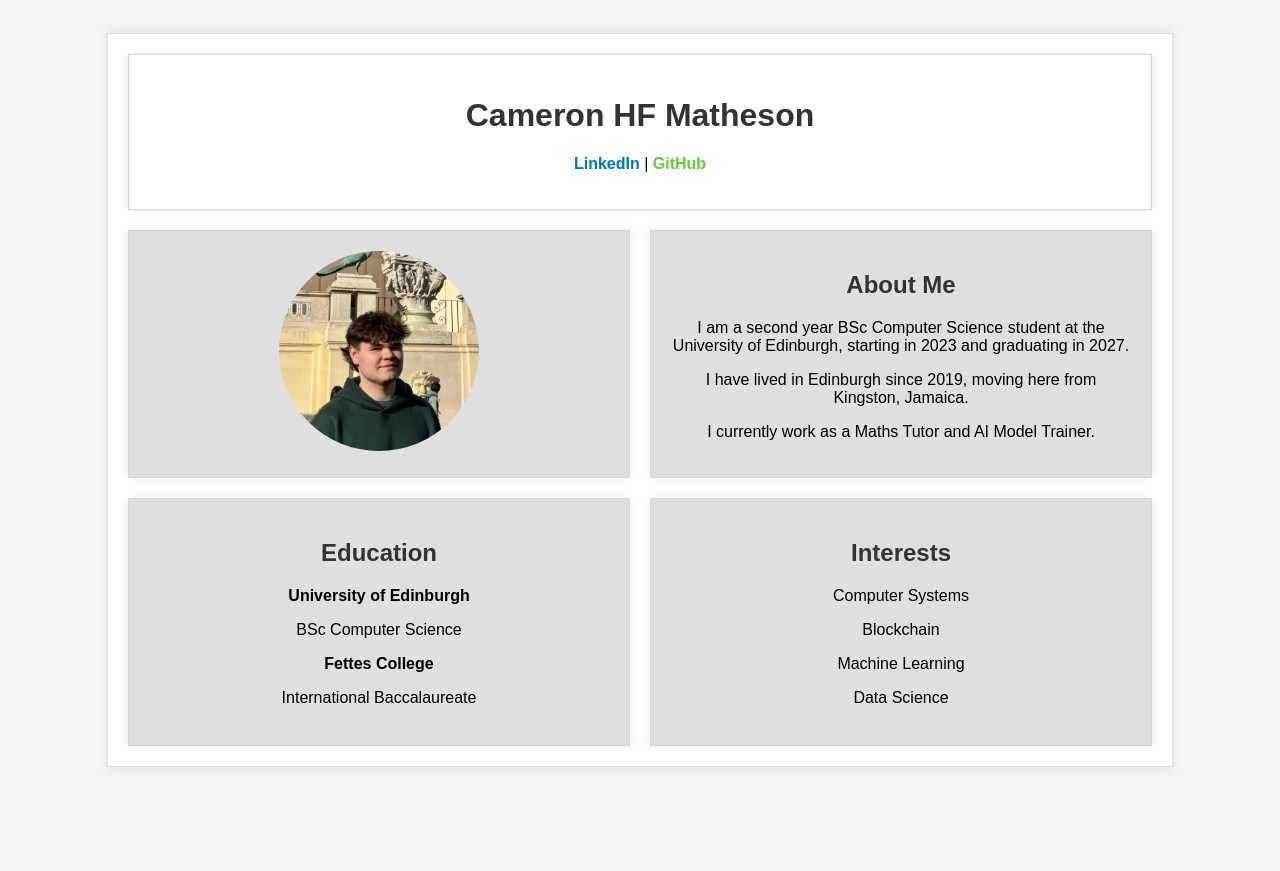
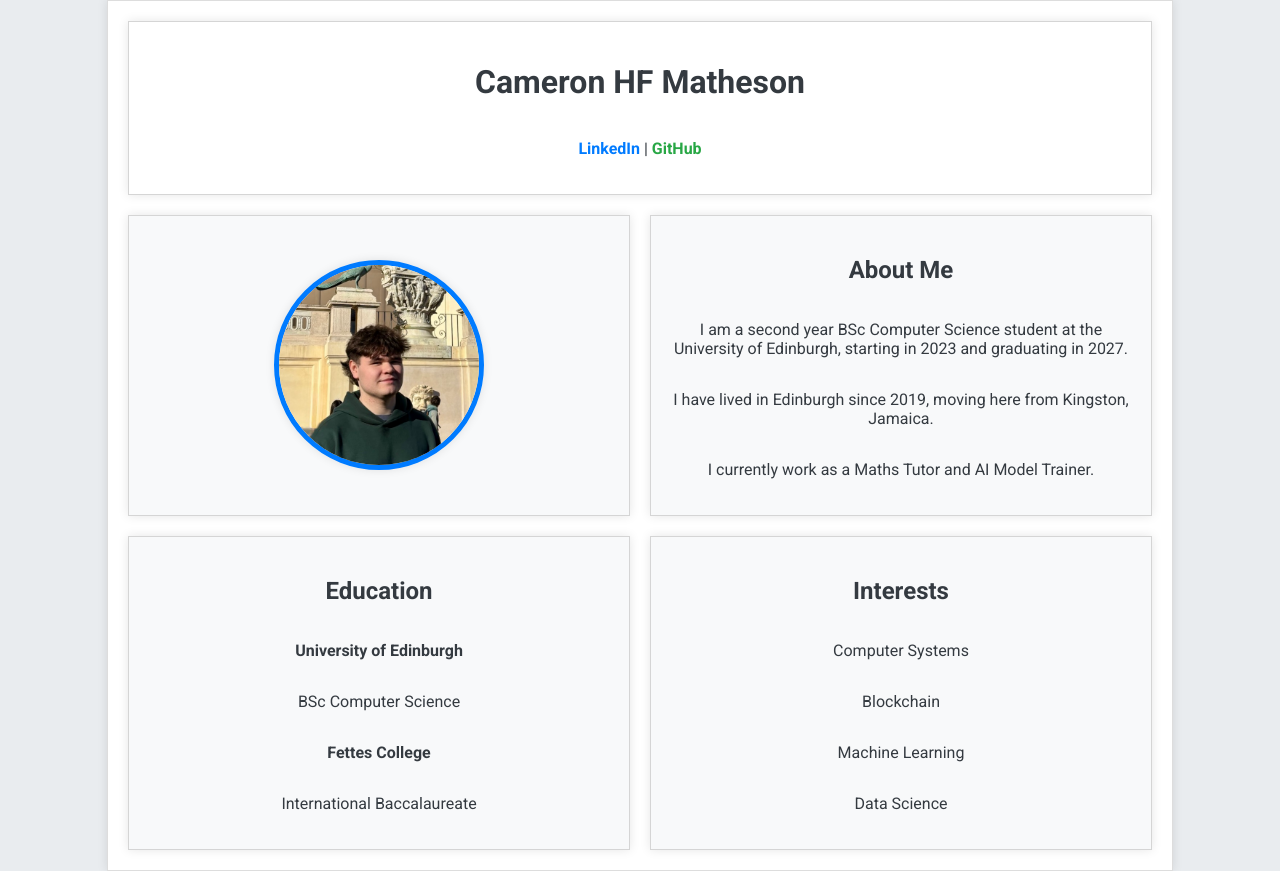
Before and after one commit to chf-math/cvsite, a plain HTML site: page index.html in a window 1280 px wide. Before the commit the page ends 800 px from the top, so only its background shows below. Drawn offline with Linux system fonts and the light colour scheme.

Commit message:
grid, highlighting, sticky

```diff
--- a/index.html
+++ b/index.html
@@ -6,10 +6,11 @@
     <title>Cameron HF Matheson</title>
     <link rel="icon" href="favicon.ico" type="image/x-icon">
     <link rel="stylesheet" href="styles.css">
+    <link href="https://fonts.googleapis.com/css2?family=Roboto:wght@400;700&display=swap" rel="stylesheet">
 </head>
 <body>
     <div class="grid-container">
-        <div class="grid-item name-box">
+        <div class="grid-item name-box no-effect">
             <h1>Cameron HF Matheson</h1>
             <p>
                 <a href="https://www.linkedin.com/in/cmathesonhf" target="_blank" class="linkedin-link">LinkedIn</a> |
--- a/styles.css
+++ b/styles.css
@@ -1,46 +1,58 @@
 body {
-    font-family: Arial, sans-serif;
+    font-family: 'Roboto', Arial, sans-serif;
     margin: 0;
     padding: 0;
-    background-color: #f4f4f4;
+    background-color: #e9ecef;
     display: flex;
     justify-content: center;
     align-items: center;
-    height: 100vh;
+    color: #343a40;
 }
 
 .grid-container {
     display: grid;
-    grid-template-columns: repeat(2, 1fr);
-    grid-template-rows: auto repeat(2, 1fr);
+    grid-template-columns: 1fr 1fr;
     gap: 20px;
     width: 80%;
     max-width: 1200px;
     padding: 20px;
-    background-color: #fff;
+    background-color: #ffffff;
     box-shadow: 0 0 10px rgba(0, 0, 0, 0.1);
     border: 1px solid #ddd;
 }
 
 .grid-item {
-    background-color: #dfdfdf;
+    background-color: #f8f9fa;
     padding: 20px;
     border: 1px solid #d5d5d5;
     box-shadow: 0 0 10px rgba(0, 0, 0, 0.1);
     text-align: center;
+    display: flex;
+    flex-direction: column;
+    justify-content: center;
+    align-items: center;
+}
+
+.grid-item:not(.no-effect):hover {
+    background-color: #007bff;
+    color: #fff;
+    transition: background-color 0.3s ease, color 0.3s ease;
 }
 
 .name-box {
     grid-column: span 2;
-    background-color: #fff;
+    background-color: #ffffff;
+    color: #343a40;
     padding: 20px;
     border: 1px solid #d5d5d5;
     box-shadow: 0 0 10px rgba(0, 0, 0, 0.1);
     text-align: center;
+    position: sticky;
+    top: 0px;
 }
 
 h1, h2 {
-    color: #333;
+    color: #343a40;
 }
 
 .profile-pic {
@@ -49,16 +61,18 @@ h1, h2 {
     border-radius: 50%;
     width: 200px;
     height: 200px;
+    border: 5px solid #007bff;
+    box-shadow: 0 0 10px rgba(0, 0, 0, 0.1);
 }
 
 a.linkedin-link {
-    color: #0077b5;
+    color: #007bff;
     text-decoration: none;
     font-weight: bold;
 }
 
 a.github-link {
-    color: #6cc644;
+    color: #28a745;
     text-decoration: none;
     font-weight: bold;
 }
@@ -70,7 +84,10 @@ a:hover {
 @media (max-width: 600px) {
     .grid-container {
         grid-template-columns: 1fr;
-        grid-template-rows: repeat(6, auto);
+    }
+
+    .name-box {
+        grid-column: span 1;
     }
 
     .profile-pic {
```
